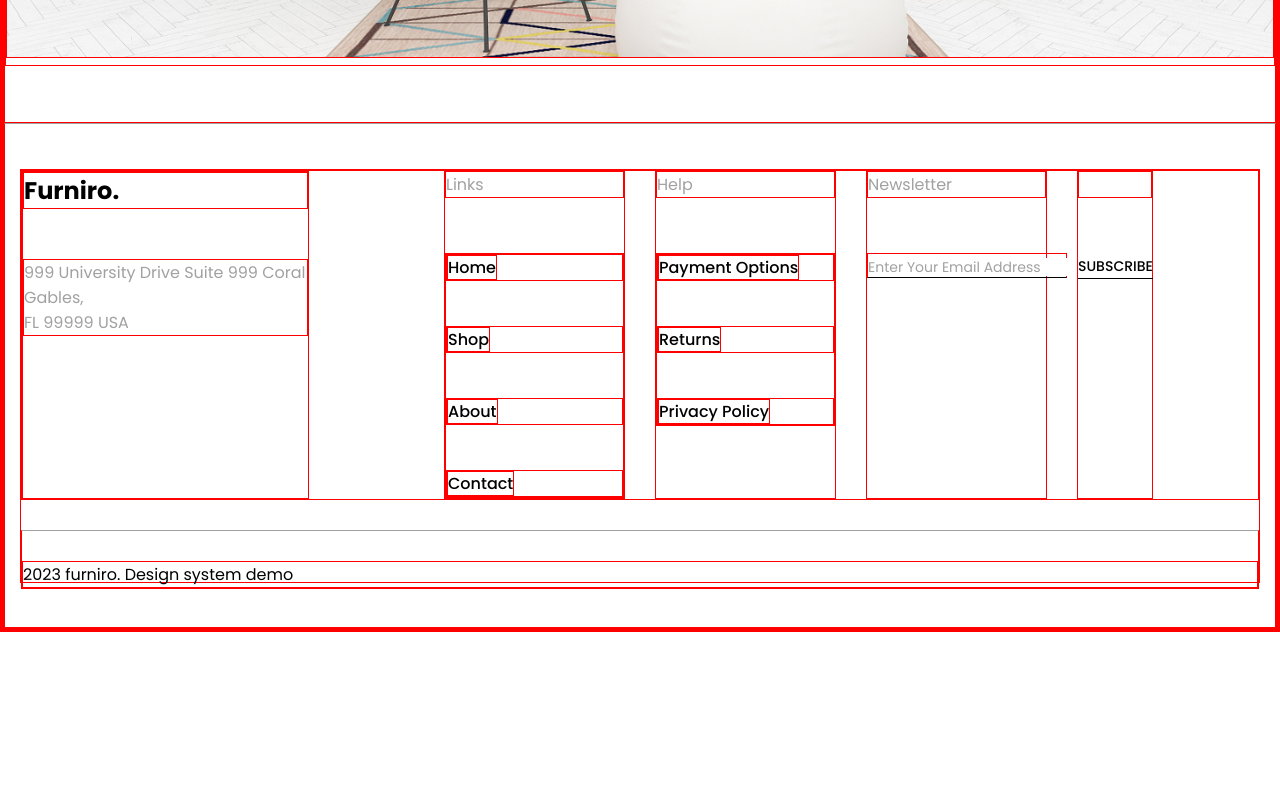
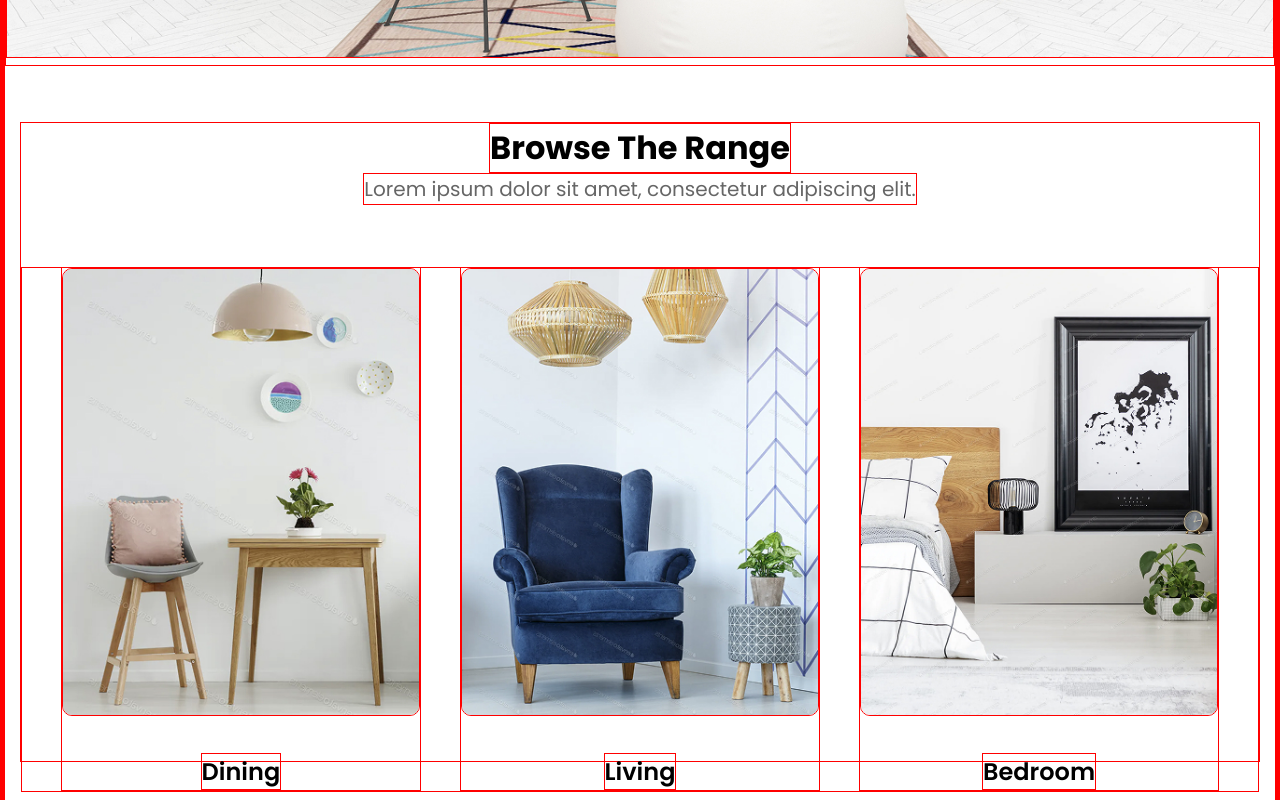
Before and after one commit to Hannalysis/furniture-site-implementation, a React (Vite) app: page / in a window 1280 px wide. Shown: the part 680-1480 px from the top of the page. Before the commit the page ends 1312 px from the top, so only its background shows below. Built offline with nearby package versions, Linux system fonts and the light colour scheme.

Commit message:
feat(styling): Mobile responsiveness for btr section
Also fix: Top spacing now matches original spacing on figma design (62px).

```diff
--- a/src/pages/Home/BrowseTheRange/BrowseTheRange.module.css
+++ b/src/pages/Home/BrowseTheRange/BrowseTheRange.module.css
@@ -1,13 +1,14 @@
 .browseTheRange {
     --btr-subheader-color: hsl(0, 0%, 40%);
 
-    height: clamp(450px, 55vw, 635px);
     display: flex;
     flex-direction: column;
 }
 
 .browseTheRange h3 {
     align-self: center;
+    margin: 0 1rem;
+    text-align: center;
 }
 
 .btrSubHeader {
@@ -15,16 +16,22 @@
     font-size: var(--font-size-h5);
     font-weight: var(--font-weight-regular);
     align-self: center;
+    margin: 0 2rem;
+    text-align: center;
 }
 
 .btrContentContainer {
     display: flex;
     justify-content: space-evenly;
-    margin-top: auto;
+    flex-wrap: wrap;
+    row-gap: 20px;
+    margin-top: 2rem;
 }
 
 .btrRoomContainer {
     justify-items: center;
+    border-top: 1px solid var(--layout-subtext-colour-faded);
+    padding-top: 1rem;
 }
 
 .btrRoomContainer h4 {
@@ -38,11 +45,40 @@
     height: clamp(250px, 35vw, 480px);
 }
 
+@media (min-width: 401px) {
+
+    .btrRoomContainer {
+        padding-top: 0;
+        border-top: none;
+    }
+
+}
+
+@media (min-width: 480px) {
+
+
+}
+
+@media (min-width: 768px) {
+
+    .browseTheRange {
+        height: clamp(450px, 55vw, 635px);
+    }
+
+    .btrContentContainer {
+        margin-top: 2.75rem;
+    }
+}
+
 
 @media (min-width: 1240px) {
 
     .browseTheRange {
         height: clamp(635px, 50vw, 685px);
+    }
+
+    .btrContentContainer {
+        margin-top: 3.875rem;
     }
 
 }
--- a/src/pages/Home/Home.tsx
+++ b/src/pages/Home/Home.tsx
@@ -1,5 +1,5 @@
 import { Banner } from "./Banner/Banner"
-// import { BrowseTheRange } from "./BrowseTheRange/BrowseTheRange";
+import { BrowseTheRange } from "./BrowseTheRange/BrowseTheRange";
 // import { OurProducts } from "./OurProducts/OurProducts";
 // import { Inspirations } from "./Inspirations/Inspirations"
 // import { HashtagShare } from "./HashtagShare/HashtagShare";
@@ -7,7 +7,7 @@
 export const Home = () => (
   <>
     <Banner />
-    {/* <BrowseTheRange /> */}
+    <BrowseTheRange />
     {/* <OurProducts /> */}
     {/* <Inspirations /> */}
     {/* <HashtagShare /> */}
```
